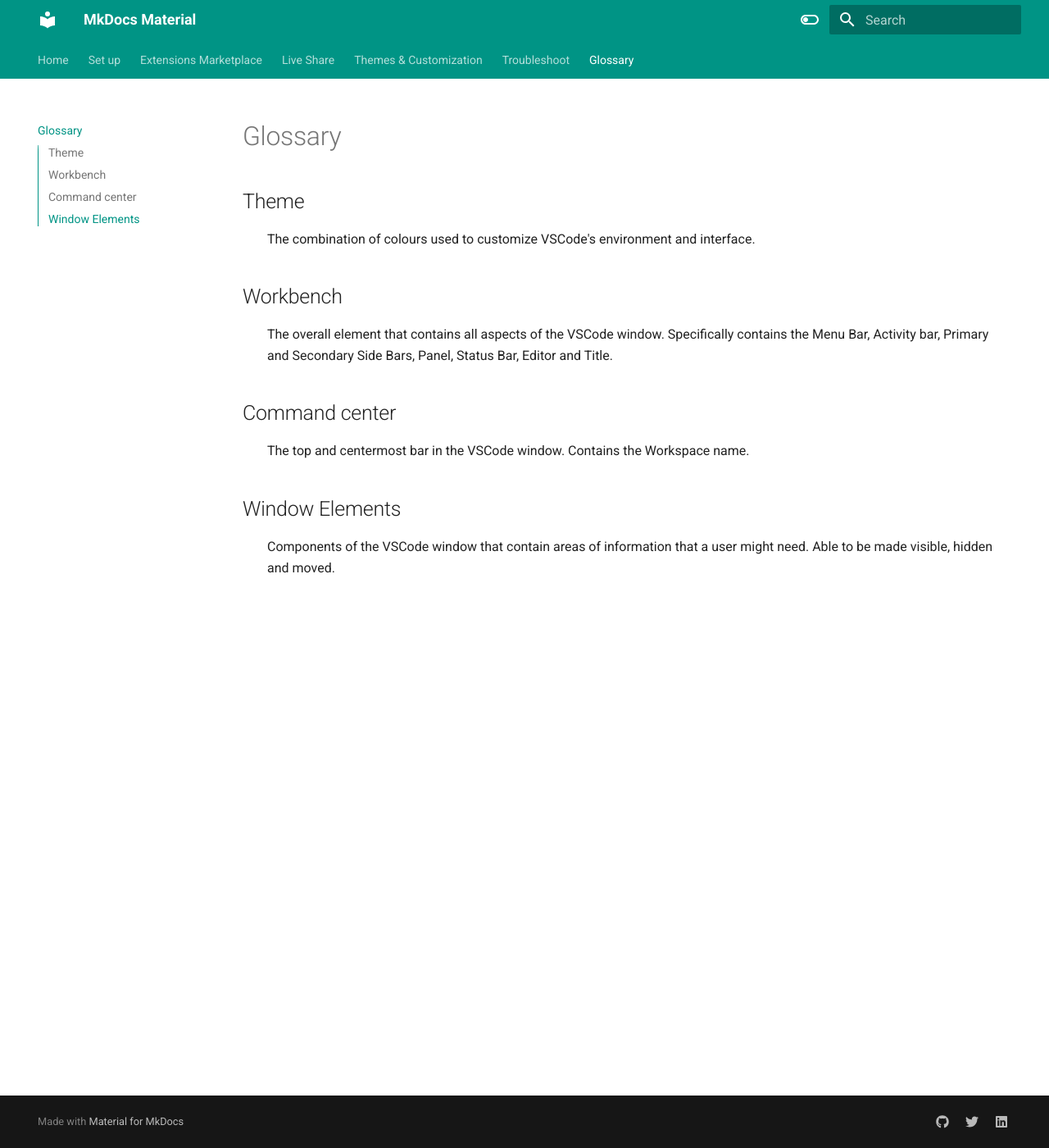
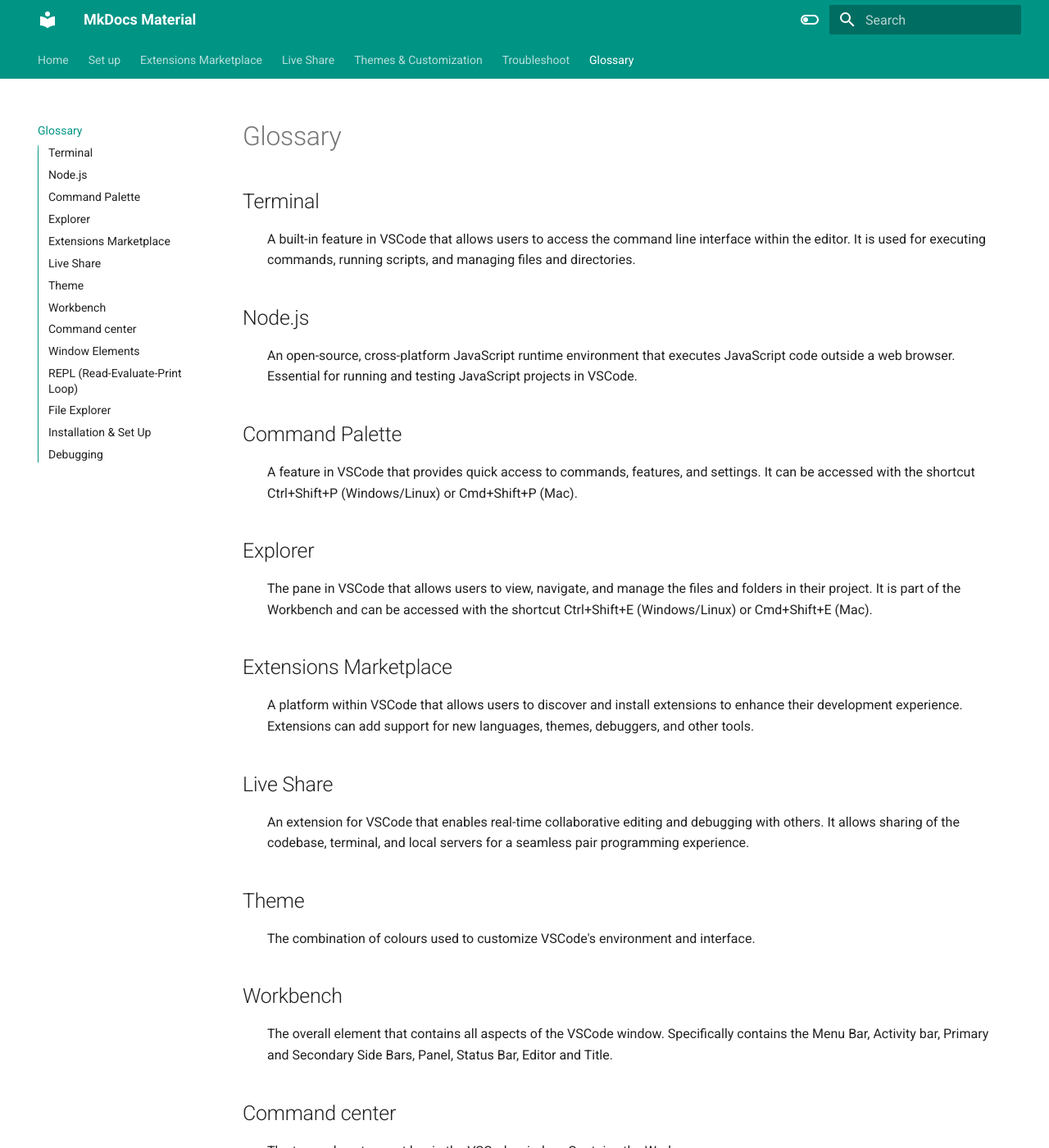
Before and after one commit to allison-dahan/mkdocs-material, an MkDocs documentation site: the page built from docs/GlossaryAllison.md, in a window 1280 px wide and 1400 px high. Shown: the whole window at 82% size. Built offline with MkDocs 1.6.1 and Material for MkDocs 9.7.7, drawn with Linux system fonts in a browser that asks for light colours; some of the changed text lies outside the part shown.

Commit message:
add glossary and two issues to troubleshoot

```diff
--- a/docs/GlossaryAllison.md
+++ b/docs/GlossaryAllison.md
@@ -1,4 +1,28 @@
 # Glossary
+
+## Terminal
+
+: A built-in feature in VSCode that allows users to access the command line interface within the editor. It is used for executing commands, running scripts, and managing files and directories.
+
+## Node.js
+
+: An open-source, cross-platform JavaScript runtime environment that executes JavaScript code outside a web browser. Essential for running and testing JavaScript projects in VSCode.
+
+## Command Palette
+
+: A feature in VSCode that provides quick access to commands, features, and settings. It can be accessed with the shortcut Ctrl+Shift+P (Windows/Linux) or Cmd+Shift+P (Mac).
+
+## Explorer
+
+: The pane in VSCode that allows users to view, navigate, and manage the files and folders in their project. It is part of the Workbench and can be accessed with the shortcut Ctrl+Shift+E (Windows/Linux) or Cmd+Shift+E (Mac).
+
+## Extensions Marketplace
+
+: A platform within VSCode that allows users to discover and install extensions to enhance their development experience. Extensions can add support for new languages, themes, debuggers, and other tools.
+
+## Live Share
+
+: An extension for VSCode that enables real-time collaborative editing and debugging with others. It allows sharing of the codebase, terminal, and local servers for a seamless pair programming experience.
 
 ## Theme
 
@@ -15,3 +39,19 @@
 ## Window Elements
 
 : Components of the VSCode window that contain areas of information that a user might need. Able to be made visible, hidden and moved.
+
+## REPL (Read-Evaluate-Print Loop)
+
+: An interactive programming environment that takes single user inputs (expressions), evaluates them, and returns the result to the user. VSCode supports JavaScript REPL through the Node.js runtime.
+
+## File Explorer
+
+: A feature within the Explorer in VSCode that provides a graphical interface for accessing and managing project files and directories.
+
+## Installation & Set Up
+
+: The initial process of downloading and configuring VSCode and necessary tools (like Node.js) on a user's system to prepare for development activities.
+
+## Debugging
+
+: The process of identifying and removing errors from computer software. VSCode provides integrated debugging tools to help developers diagnose and fix issues in their code.
```
Also changed, not shown: docs/Troubleshoot.md (+17 -1 lines).
